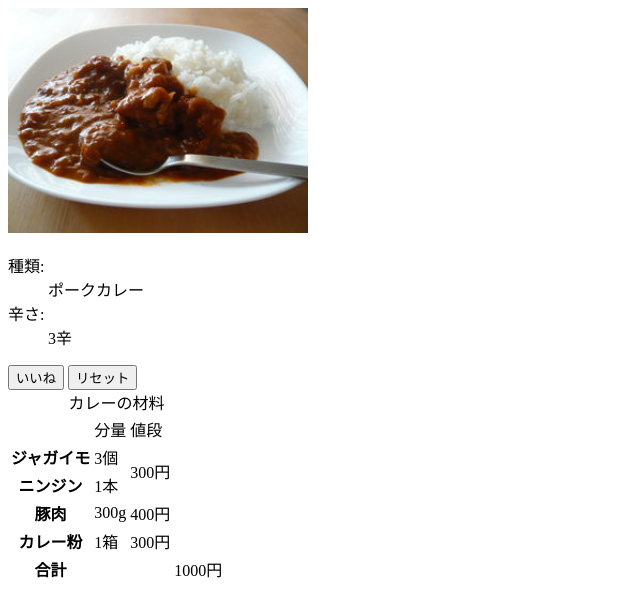
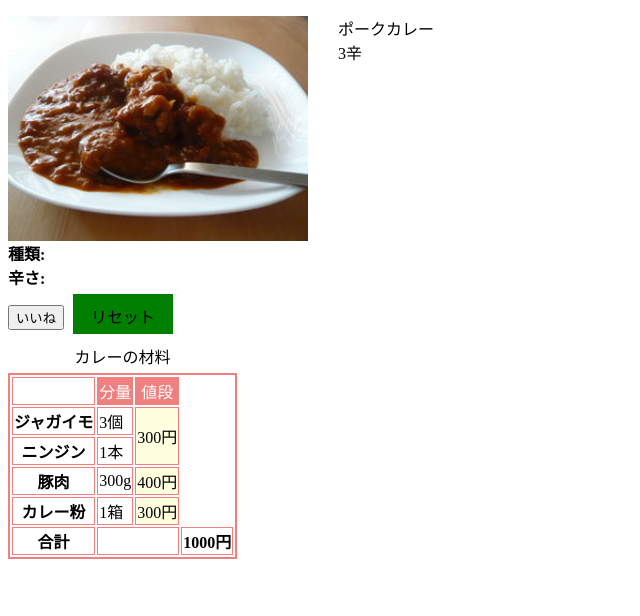
Before and after one commit to IFoxH/web1-6, a plain HTML site: page index.html in a window 1280 px wide. Shown: the whole page, without its empty margins (0-640 px from the left). Drawn offline with Linux system fonts and the light colour scheme.

Commit message:
Update index.html

```diff
--- a/index.html
+++ b/index.html
@@ -4,7 +4,7 @@
   <head>
     <link href="default.css">
     <title>カレーの作り方</title>
-    <link rel="styleshhet" type="text/css" href="css/default.css">
+    <link rel="stylesheet" type="text/css" href="css/default.css">
     </head>
 
     <body>
```
